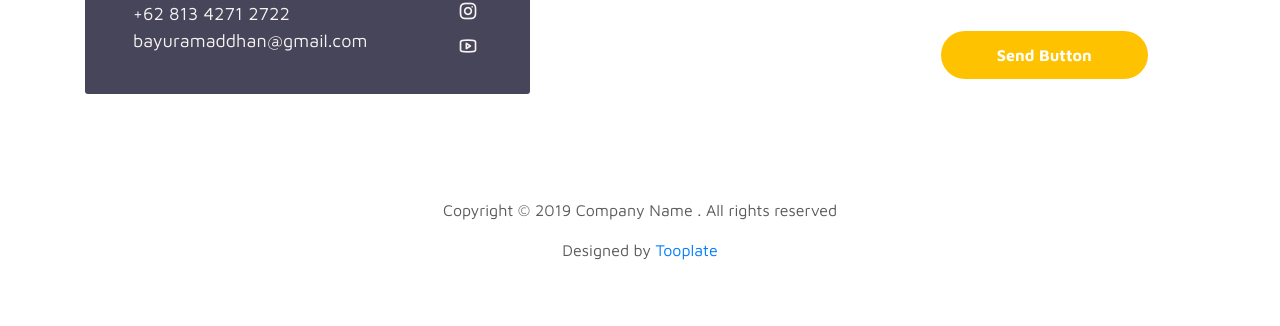
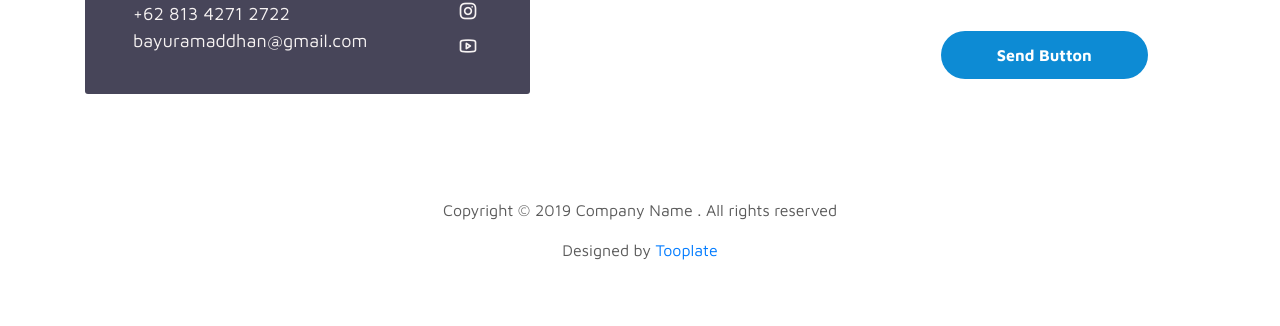
Before and after one commit to Bayuramaddhan/Portofolio-Bayu, a plain HTML site: page index.html in a window 1280 px wide. Shown: the part 2678-3004 px from the top of the page. Drawn offline with Linux system fonts and the light colour scheme.

Commit message:
maincolor update

```diff
--- a/sass/tooplate-style.scss
+++ b/sass/tooplate-style.scss
@@ -17,7 +17,7 @@ $h3-font-color: #484848;
 $body-font-color: #5b5b5b;
 $text-white: #ffffff;
 $dark-mode-color: #0c0c0d;
-$main-color: #ffc200;
+$main-color: #0d8bd4;
 $border-color: #f2f2f1;
 $button-color: #474559;
 
```
Also changed, not shown: css/tooplate-style.css.
